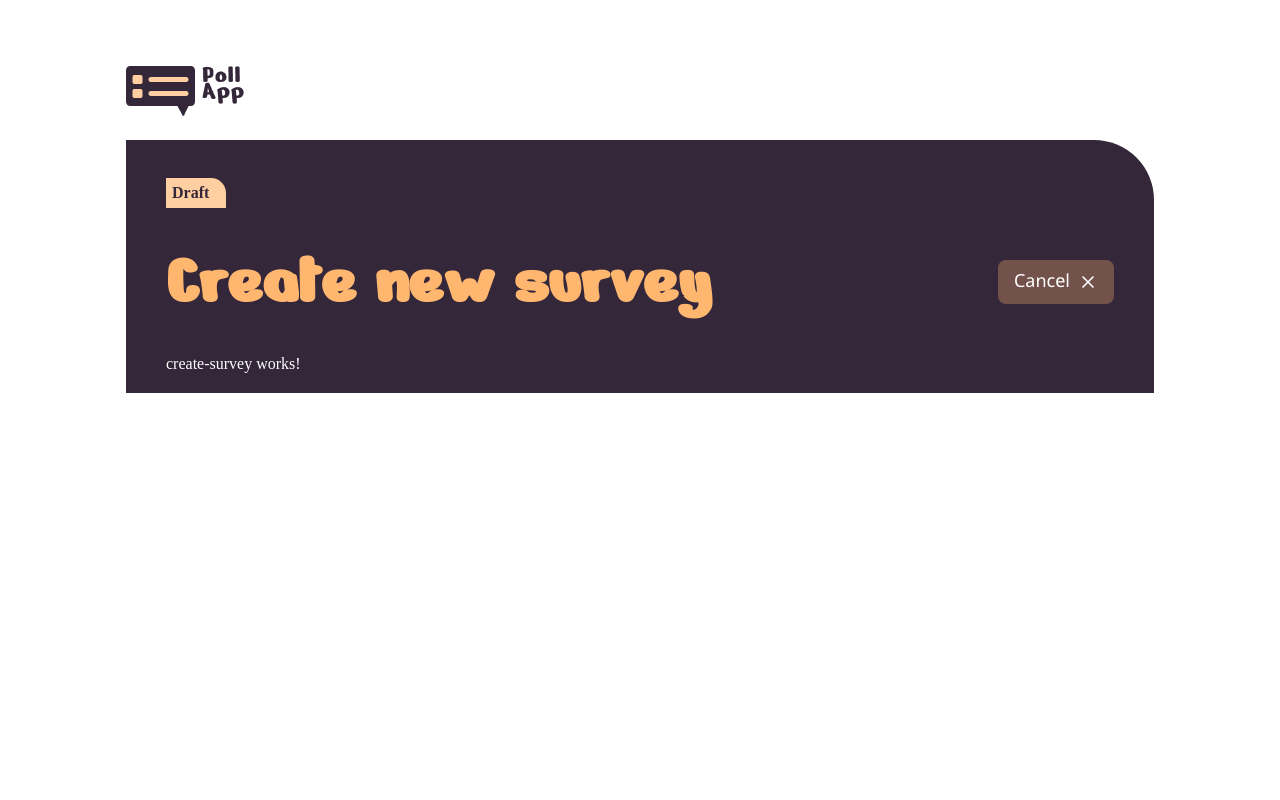
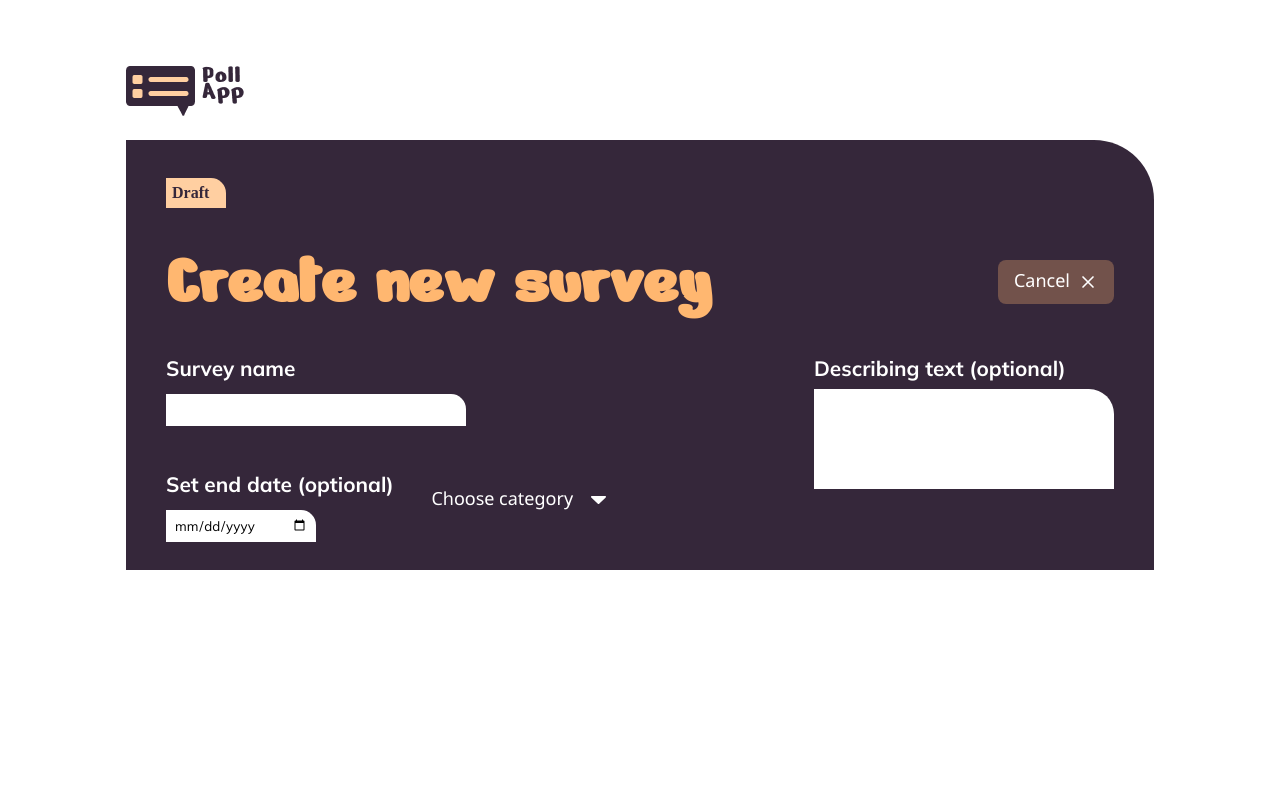
Before and after one commit to alexschoefer/PollApp, an Angular app: page / in a window 1280 px wide. Both pictures are taken after a click on the button "New survey". Shown: the top 800 px of the page. Built offline with nearby package versions, Linux system fonts and the light colour scheme.

Commit message:
feat: add HTML structure to create a survey at the top of the form + CSS styling

```diff
--- a/src/app/features/surveys/components/create-survey/create-survey.html
+++ b/src/app/features/surveys/components/create-survey/create-survey.html
@@ -1 +1,38 @@
-<p>create-survey works!</p>
+<article class="create-survey__container">
+    <!-- LEFT -->
+    <div class="create-survey__left-column">
+        <!-- Input Survey name -->
+        <!-- create-survey-field -->
+        <div class="create-survey__input-field-container">
+            <label class="create-survey__label">Survey name</label>
+            <!-- input-row -->
+            <div class="create-survey__input-field">
+                <input type="text" class="survey__input--standard-width survey__input-field">
+            </div>
+            <p class="error-message">Ups! This field cannot be empty!</p>
+        </div>
+
+        <div class="create-survey__input-field-container-row ">
+            <div class="create-survey__input-field-container">
+                <label class="create-survey__label">Set end date (optional)</label>
+                <div class="create-survey__input-field">
+                    <input type="date" [min]="today" class="survey__input--small-width survey__input-field">
+                </div>
+            </div>
+            <div>
+                <p class="error-message">Please choose one category!</p>
+                <app-drop-down label="Choose category"></app-drop-down>
+            </div>
+        </div>
+    </div>
+    <!-- RIGHT -->
+    <div class="create-survey__right-column">
+        <div class="create-survey__input-field-container">
+            <label class="create-survey__label">Describing text (optional)</label>
+            <div class="create-survey__input-field">
+                <textarea class="survey__input--standard-width survey__input-field-textarea">
+                        </textarea>
+            </div>
+        </div>
+    </div>
+</article>
--- a/src/app/features/surveys/components/create-survey/create-survey.scss
+++ b/src/app/features/surveys/components/create-survey/create-survey.scss
@@ -0,0 +1,50 @@
+@use '../../../../../styles/abstracts/mixins';
+
+.create-survey__container {
+    @include mixins.flex-space-btw;
+}
+
+.create-survey__left-column {
+    @include mixins.flex-column-space-btw;
+    gap: 20px;
+}
+
+.create-survey__right-column {
+
+    align-self: flex-start;
+}
+
+.create-survey__label {
+    margin-bottom: 8px;
+    font-family: var(--font-family-text);
+    font-weight: var(--font-weight-bold);
+    font-size: var(--font-size-text-medium);
+}
+
+.create-survey__input-field {
+    @include mixins.flex-space-btw;
+    justify-content: unset;
+    gap: 8px;
+}
+
+.create-survey__input-field-container{
+    @include mixins.flex-column-space-btw;
+}
+
+.create-survey__input-field-container-row {
+    @include mixins.flex-space-btw;
+}
+
+/*
+ * Error message styling
+ */
+.error-message {
+    color: red;
+    font-size: var(--font-size-text-small);
+    width: 200px;
+    visibility: hidden;
+}
+
+.error-message--visible {
+    visibility: visible;
+}
--- a/src/app/features/surveys/components/create-survey/create-survey.ts
+++ b/src/app/features/surveys/components/create-survey/create-survey.ts
@@ -9,4 +9,7 @@ import { SURVEY_CATEGORIES } from '../../../../shared/constants/survey-categorie
   styleUrl: './create-survey.scss',
   templateUrl: './create-survey.html',
 })
-export class CreateSurvey {}
+export class CreateSurvey {
+  today = new Date();
+  categories = SURVEY_CATEGORIES;
+}
--- a/src/styles.scss
+++ b/src/styles.scss
@@ -11,6 +11,7 @@
 @use './styles/components/buttons';
 @use './styles/components/hero_image';
 @use './styles/components/cards';
+@use './styles/components/input-fields';
 
 // Import all the SCSS files from the layout folder
 @use './styles/layout/main';
--- a/src/styles/abstracts/_mixins.scss
+++ b/src/styles/abstracts/_mixins.scss
@@ -45,4 +45,40 @@
     display: grid;
     grid-template-columns: repeat(2, 1fr);
     gap: 1.5rem;
-  }
+}
+
+@mixin input-focus {
+    &:focus {
+        outline: none;
+        border: none;
+        box-shadow: none;
+        background-color: var(--color-orange-tertiary);
+    }
+}
+
+@mixin thin-scrollbar {
+    scrollbar-color: var(--color-orange-primary) transparent;
+    overflow: overlay;
+    scrollbar-width: thin;
+
+    &::-webkit-scrollbar {
+        width: 6px;
+        height: 8px;
+        appearance: none;
+    }
+
+    &::-webkit-scrollbar-track {
+        background: transparent;
+    }
+
+    &::-webkit-scrollbar-thumb {
+        background-color: var(--color-orange-primary);
+        border-radius: 10px;
+    }
+
+    &::-webkit-scrollbar-button {
+        display: none;
+        width: 0;
+        height: 0;
+    }
+}
--- /dev/null
+++ b/src/styles/components/_input-fields.scss
@@ -0,0 +1,38 @@
+@use '../../styles/abstracts/mixins';
+
+/* Input Fields with different widths */
+.survey__input--standard-width {
+    width: 300px;
+}
+
+.survey__input--medium-width {
+    width: 250px;
+}
+
+.survey__input--small-width {
+    width: 150px;
+}
+
+.survey__input-field {
+    font-family: var(--font-family-text);
+    margin-top: 5px;
+    background-color: white;
+    border: none;
+    padding: 16px 8px;
+    border-radius: 0 15px 0 0;
+    height: 24px;
+    @include mixins.input-focus;
+
+}
+
+.survey__input-field-textarea {
+    font-family: var(--font-family-text);
+    background-color: white;
+    border: none;
+    padding: 16px 8px;
+    border-radius: 0 25px 0 0;
+    min-height: 100px;
+    resize: none;
+    @include mixins.input-focus;
+    @include mixins.thin-scrollbar;
+  }
```
